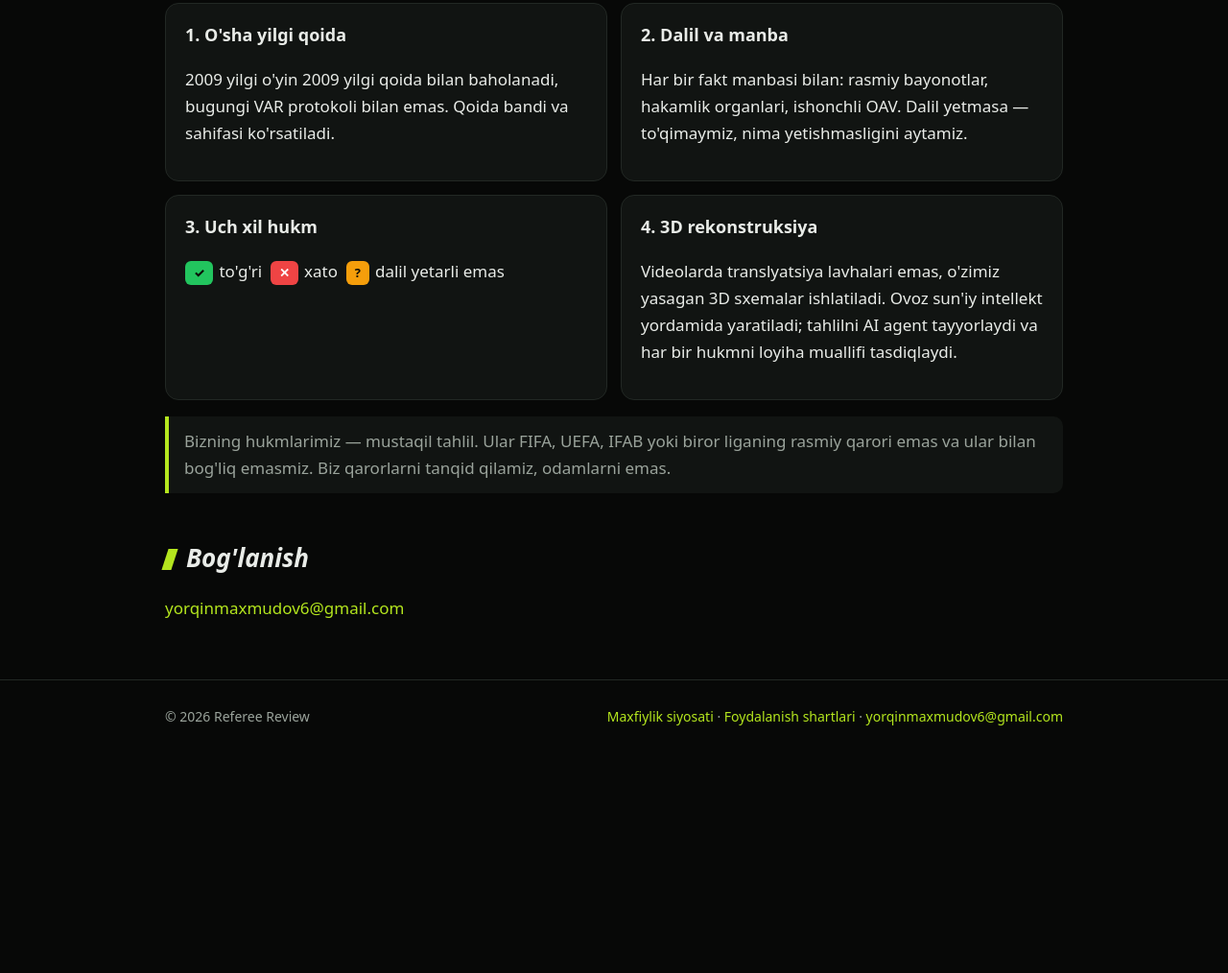
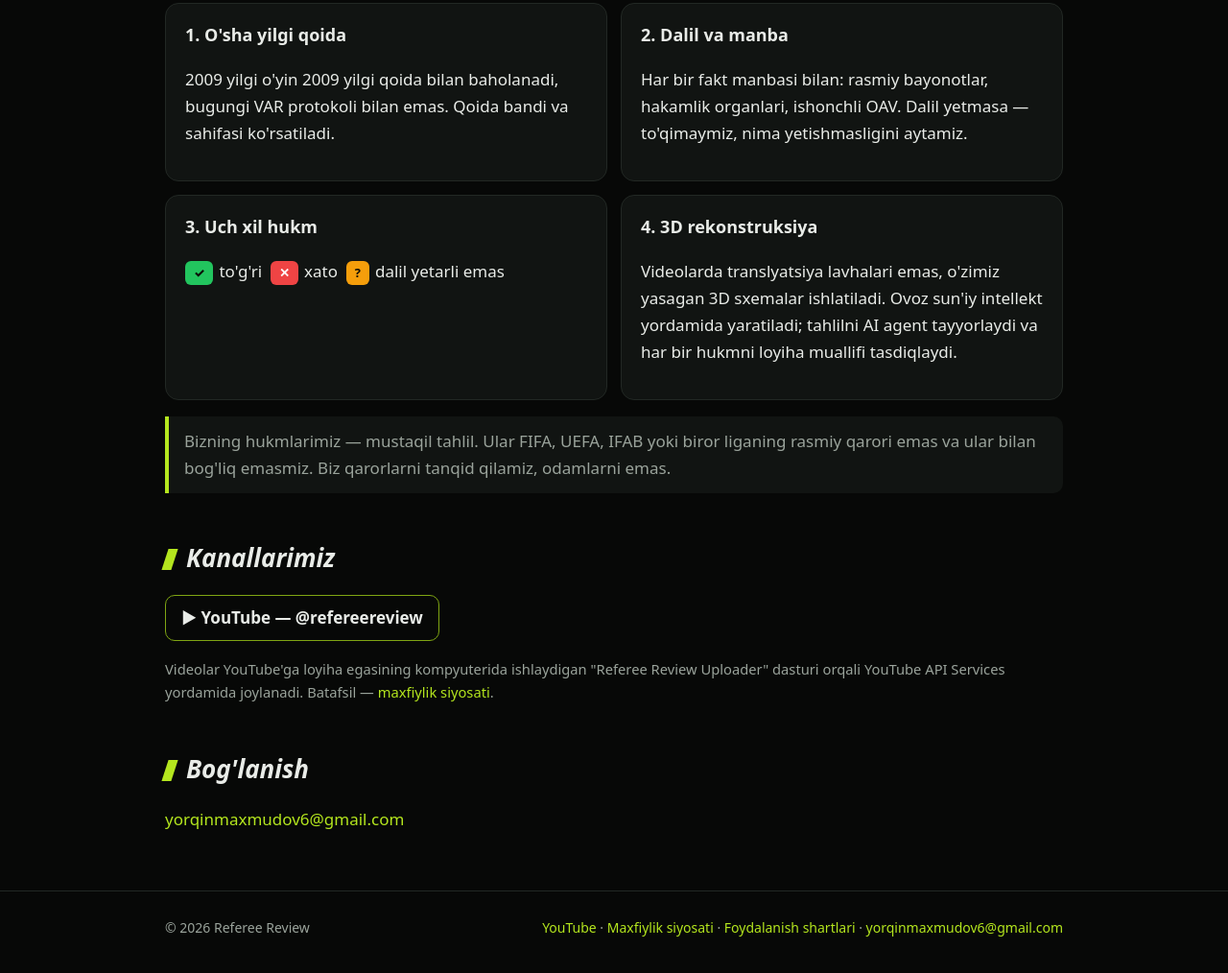
Before and after one commit to refereereview-uz/refereereview-uz.github.io, a plain HTML site: page index.html in a window 1280 px wide. Shown: the part 774-1788 px from the top of the page at 96% size. Before the commit the page ends 1572 px from the top, so only its background shows below. Drawn offline with Linux system fonts and the light colour scheme.

Commit message:
Home: YouTube channel link and API usage note
Co-Authored-By: Claude Opus 5.5 <noreply@anthropic.com>
Claude-Session: https://claude.ai/code/session_01FbMEnatgKn25D2sfxP8Yjm

```diff
--- a/index.html
+++ b/index.html
@@ -30,9 +30,14 @@
 <p class="note" data-l="uz">Bizning hukmlarimiz — mustaqil tahlil. Ular FIFA, UEFA, IFAB yoki biror liganing rasmiy qarori emas va ular bilan bog'liq emasmiz. Biz qarorlarni tanqid qilamiz, odamlarni emas.</p>
 <p class="note" data-l="en">Our verdicts are independent analysis. They are not official rulings of FIFA, UEFA, IFAB or any league, and we are not affiliated with them. We criticise decisions, not people.</p>
 
+<h2><span data-l="uz">Kanallarimiz</span><span data-l="en">Our channels</span></h2>
+<p><a class="btn" href="https://www.youtube.com/@refereereview">▶ YouTube — @refereereview</a></p>
+<p class="small" data-l="uz">Videolar YouTube'ga loyiha egasining kompyuterida ishlaydigan "Referee Review Uploader" dasturi orqali YouTube API Services yordamida joylanadi. Batafsil — <a href="privacy.html">maxfiylik siyosati</a>.</p>
+<p class="small" data-l="en">Videos are uploaded to YouTube by the "Referee Review Uploader" app, which runs on the project owner's computer and uses YouTube API Services. Details: <a href="privacy.html">Privacy Policy</a>.</p>
+
 <h2><span data-l="uz">Bog'lanish</span><span data-l="en">Contact</span></h2>
 <p><a href="mailto:yorqinmaxmudov6@gmail.com">yorqinmaxmudov6@gmail.com</a></p>
 </main>
 <footer><div class="wrap"><span>© 2026 Referee Review</span>
-<span><a href="privacy.html"><span data-l="uz">Maxfiylik siyosati</span><span data-l="en">Privacy Policy</span></a> · <a href="terms.html"><span data-l="uz">Foydalanish shartlari</span><span data-l="en">Terms of Service</span></a> · <a href="mailto:yorqinmaxmudov6@gmail.com">yorqinmaxmudov6@gmail.com</a></span></div></footer>
+<span><a href="https://www.youtube.com/@refereereview">YouTube</a> · <a href="privacy.html"><span data-l="uz">Maxfiylik siyosati</span><span data-l="en">Privacy Policy</span></a> · <a href="terms.html"><span data-l="uz">Foydalanish shartlari</span><span data-l="en">Terms of Service</span></a> · <a href="mailto:yorqinmaxmudov6@gmail.com">yorqinmaxmudov6@gmail.com</a></span></div></footer>
 </body></html>
--- a/style.css
+++ b/style.css
@@ -36,3 +36,4 @@ footer { border-top: 1px solid var(--line); margin-top: 60px; padding: 26px 0 40
 footer .wrap { display: flex; flex-wrap: wrap; gap: 18px; justify-content: space-between; }
 [data-l="en"] { display: none; } body.en [data-l="uz"] { display: none; } body.en [data-l="en"] { display: revert; }
 @media (max-width: 640px) { header.top nav a.hide-s { display: none; } }
+.small { color: var(--muted, #9aa39a); font-size: .92rem; }
```
Also changed, not shown: privacy.html (+1 -1 lines), terms.html (+1 -1 lines).
